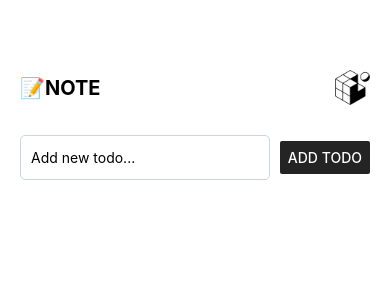
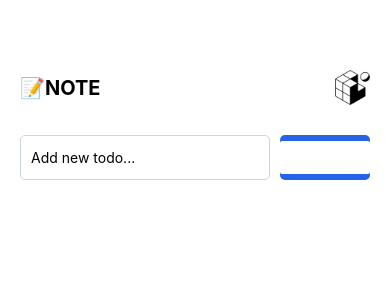
Before and after one commit to zwelhtetyan/hi-react-native, a React Native app: screen / in a window 390 px wide. Shown: the top 300 px of the page. Built offline with nearby package versions, Linux system fonts and the light colour scheme.

Commit message:
feat: add Scrollview and change button color

```diff
--- a/App.tsx
+++ b/App.tsx
@@ -3,6 +3,7 @@ import {
   Alert,
   Button,
   Image,
+  ScrollView,
   StyleSheet,
   Text,
   TextInput,
@@ -45,17 +46,19 @@ export default function App() {
           onChangeText={handleInputChange}
           placeholder="Add new todo..."
         />
-        <Button title="Add Todo" color="#242424" onPress={handleAddTodo} />
+        <View style={styles.addBtn}>
+          <Button title="Add Todo" color="#ffffff" onPress={handleAddTodo} />
+        </View>
       </View>
 
       {/* todos */}
-      <View style={styles.todoContainer}>
+      <ScrollView style={styles.todoContainer}>
         {todos.map((todo) => (
           <View style={styles.todoItem} key={todo.id}>
             <Text style={styles.todoText}>{todo.todoText}</Text>
           </View>
         ))}
-      </View>
+      </ScrollView>
     </View>
   );
 }
@@ -98,6 +101,12 @@ const styles = StyleSheet.create({
     flex: 1,
     marginRight: 10,
   },
+  addBtn: {
+    backgroundColor: "#2563eb",
+    height: 45,
+    justifyContent: "center",
+    borderRadius: 5,
+  },
   todoContainer: {
     marginTop: 30,
   },
```
